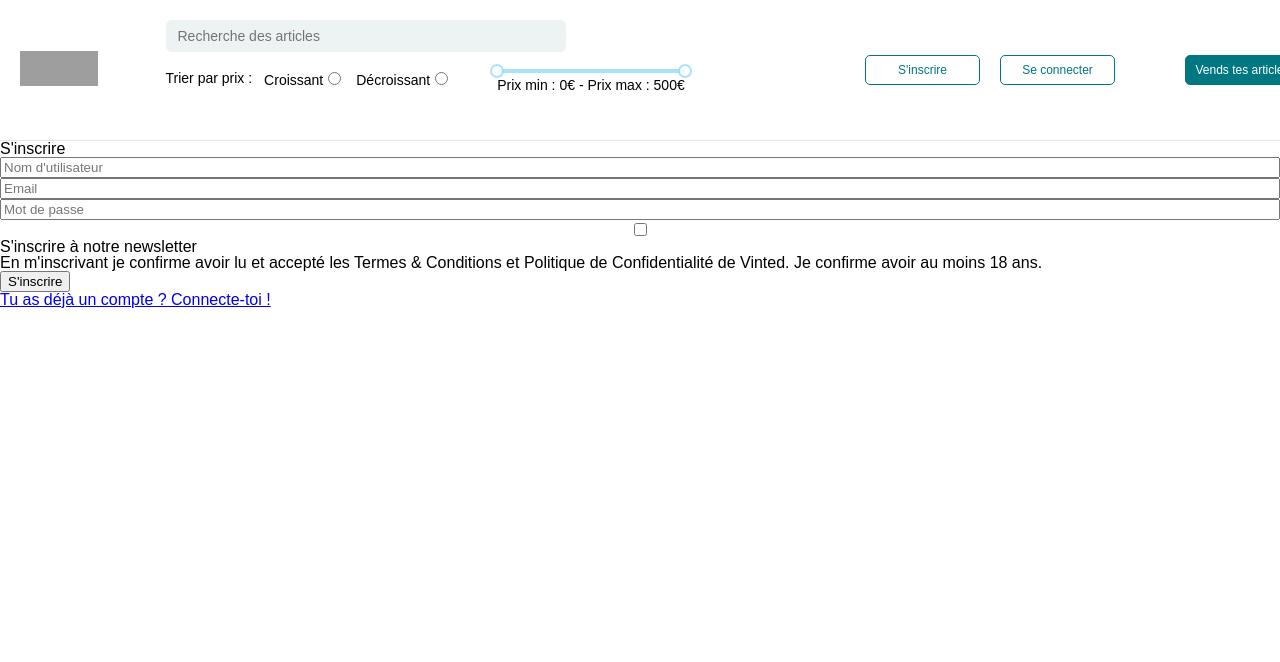
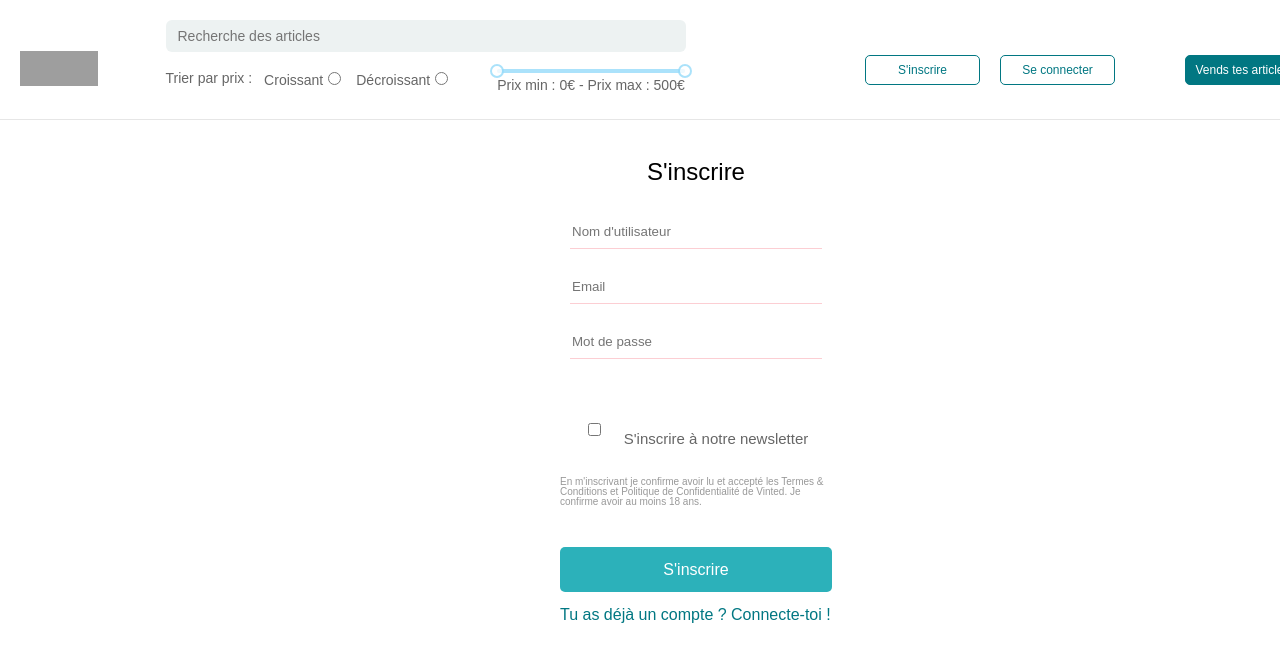
Before and after one commit to Hyzeuline/vinted-front, a React (Vite) app: page /signup in a window 1280 px wide. Shown: the top 662 px of the page. Built offline with nearby package versions, Linux system fonts and the light colour scheme; grey boxes are pictures that could not be loaded.

Commit message:
publish button

```diff
--- a/src/App.css
+++ b/src/App.css
@@ -29,6 +29,8 @@ header {
   border-bottom: 1px solid #e6e6e6;
   padding: 10px 20px;
   background-color: #fff;
+  height: 120px;
+  color: #666666;
 }
 
 header .container {
@@ -83,8 +85,7 @@ header img {
 }
 
 .filters input[type="search"] {
-  width: 100%;
-  max-width: 400px;
+  width: 520px;
   padding: 8px 12px;
   border: none;
   border-radius: 6px;
@@ -218,14 +219,155 @@ article {
 ------------------------------------------------------------------------------------------------------------------
 ------------------------------------------------------------------------------------------------------------------ */
 
-.formulaire {
+.formulaire-signup {
   display: flex;
   flex-direction: column;
   justify-content: center;
   align-items: center;
+  margin: 60px 580px 207px 560px;
+  width: 272px;
+  height: 423px;
 }
 
-form > div {
+.formulaire-signup h1 {
+  font-size: 24px;
+  margin-bottom: 20px;
+}
+.input {
   display: flex;
   flex-direction: column;
+  padding: 10px;
 }
+
+.newsletter {
+  display: flex;
+  justify-content: center;
+  align-items: center;
+  gap: 20px;
+  margin-top: 20px;
+  margin-bottom: 10px;
+  font-size: 15px;
+  color: #666666;
+}
+
+form > p {
+  font-size: 10px;
+  color: #999999;
+  margin-bottom: 20px;
+}
+
+form input {
+  border: none;
+  border-bottom: 1px solid #fcced3;
+  height: 35px;
+  margin-bottom: 20px;
+}
+
+input [type="checkbox"] {
+  height: 27px;
+  width: 27px;
+}
+
+.lien-login {
+  color: #017782;
+  text-decoration: none;
+}
+
+.signup-form {
+  background-color: #2cb1ba;
+  height: 45px;
+  width: 100%;
+  border: none;
+  outline: none;
+  border-radius: 5px;
+  color: #fff;
+  font-size: 16px;
+  margin-top: 20px;
+  margin-bottom: 15px;
+  cursor: pointer;
+}
+
+/* ------------------------------------------------------------------------------------------------------------------
+------------------------------------------------------------------------------------------------------------------
+------------------------------------------------------------------------------------------------------------------
+----------------------------------------------------- LOGIN-----------------------------------------------------
+------------------------------------------------------------------------------------------------------------------
+------------------------------------------------------------------------------------------------------------------
+------------------------------------------------------------------------------------------------------------------ */
+
+.formulaire-login h1 {
+  font-size: 24px;
+  text-align: center;
+  margin-bottom: 20px;
+}
+
+.formulaire-login {
+  display: flex;
+  flex-direction: column;
+  justify-content: center;
+  align-items: center;
+  margin: 60px 580px 207px 560px;
+  width: 272px;
+  height: 423px;
+}
+
+.login-form {
+  background-color: #2cb1ba;
+  height: 45px;
+  width: 100%;
+  border: none;
+  outline: none;
+  border-radius: 5px;
+  color: #fff;
+  font-size: 16px;
+  margin-top: 20px;
+  margin-bottom: 15px;
+  cursor: pointer;
+}
+
+.lien-signup {
+  color: #017782;
+  text-decoration: none;
+}
+
+/* ------------------------------------------------------------------------------------------------------------------
+------------------------------------------------------------------------------------------------------------------
+------------------------------------------------------------------------------------------------------------------
+----------------------------------------------------- PUBLISH-----------------------------------------------------
+------------------------------------------------------------------------------------------------------------------
+------------------------------------------------------------------------------------------------------------------
+------------------------------------------------------------------------------------------------------------------ */
+
+.container-publish {
+  background-color: #eaedee;
+}
+
+.box {
+  background-color: white;
+  width: 1280px;
+}
+
+.formulaire-publish {
+  display: flex;
+  flex-direction: column;
+  justify-content: center;
+  align-items: center;
+  margin: 0 auto;
+  width: 1280px;
+  height: 1030px;
+  gap: 20px;
+}
+
+.publish-form {
+  background-color: #2cb1ba;
+  height: 45px;
+  width: 10%;
+  border: none;
+  outline: none;
+  border-radius: 5px;
+  color: #fff;
+  font-size: 16px;
+  margin-top: 20px;
+  margin-bottom: 15px;
+  cursor: pointer;
+}
--- a/src/App.jsx
+++ b/src/App.jsx
@@ -42,7 +42,7 @@ function App() {
         <Route path="*" element={<NoMatch />} />
         <Route path="/signup" element={<SignUp log={log} setLog={setLog} />} />
         <Route path="/login" element={<Login />} />
-        <Route path="/offers/publish" element={<Publish />} />
+        <Route path="/offer/publish" element={<Publish />} />
       </Routes>
     </Router>
   );
--- a/src/pages/Login.jsx
+++ b/src/pages/Login.jsx
@@ -1,7 +1,7 @@
 import { useState } from "react";
 import axios from "axios";
 import Cookies from "js-cookie";
-import { useNavigate } from "react-router-dom";
+import { useNavigate, Link } from "react-router-dom";
 
 const Login = ({ setLog }) => {
   const [email, setEmail] = useState("");
@@ -37,6 +37,7 @@ const Login = ({ setLog }) => {
     <div className="formulaire-login">
       <form onSubmit={handleSubmit}>
         <h1>Se connecter</h1>
+        <div className="input">
           <input
             placeholder="Email"
             type="text"
@@ -51,7 +52,11 @@ const Login = ({ setLog }) => {
             value={password}
             onChange={handlePasswordChange}
           />
-        <button>Se connecter</button>
+        </div>
+        <button className="login-form">Se connecter</button>
+        <Link to="/signup" className="lien-signup">
+          <p>Pas encore de compte ? Inscris-toi !</p>
+        </Link>
       </form>
     </div>
   );
--- a/src/pages/SignUp.jsx
+++ b/src/pages/SignUp.jsx
@@ -62,7 +62,7 @@ const SignUp = ({ setLog }) => {
     <div className="formulaire-signup">
       <h1>S'inscrire</h1>
       <form onSubmit={handleSubmit}>
-        <div>
+        <div className="input">
           <input
             placeholder="Nom d'utilisateur"
             type="text"
@@ -85,7 +85,7 @@ const SignUp = ({ setLog }) => {
             onChange={handlePasswordChange}
           />
         </div>
-        <div>
+        <div className="newsletter">
           <input
             type="checkbox"
             id="newsletter"
@@ -100,8 +100,8 @@ const SignUp = ({ setLog }) => {
           Conditions et Politique de Confidentialité de Vinted. Je confirme
           avoir au moins 18 ans.
         </p>
-        <button>S'inscrire</button>
-        <Link to="/login">
+        <button className="signup-form">S'inscrire</button>
+        <Link to="/login" className="lien-login">
           <p>Tu as déjà un compte ? Connecte-toi !</p>
         </Link>
       </form>
```
Also changed, not shown: src/pages/Publish.jsx (+83 -61 lines). Lines whose indentation alone changed are shown as unchanged.
